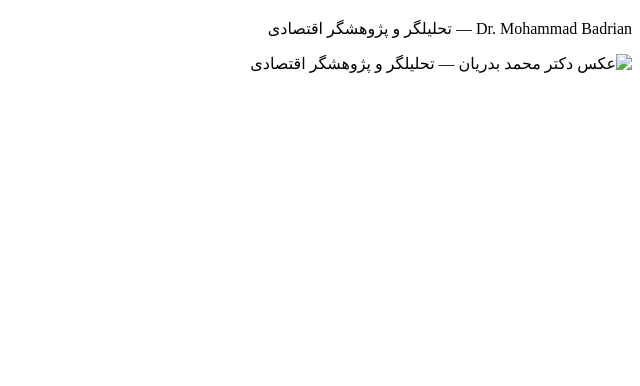
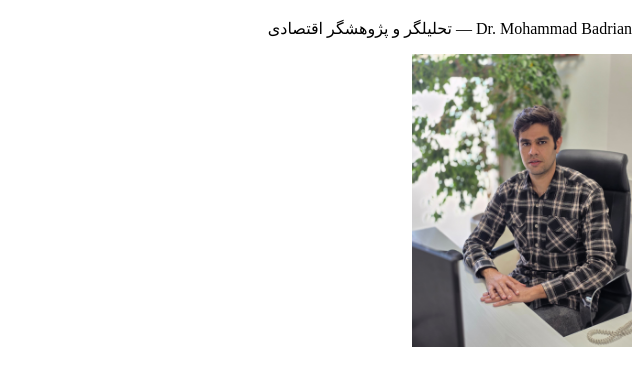
Before and after one commit to mohammadbadrian0-art/Mohammadbadrian.github.io, a plain HTML site: page index.html in a window 1280 px wide. Shown: the part 62-448 px from the top of the page, without its empty margins (640-1280 px from the left). Drawn offline with Linux system fonts and the light colour scheme.

Commit message:
Update index.html

```diff
--- a/index.html
+++ b/index.html
@@ -8,6 +8,6 @@
 <body>
   <h1>دکتر محمد بدریان</h1>
   <p>Dr. Mohammad Badrian — تحلیلگر و پژوهشگر اقتصادی</p>
-  <img src="images/mohammad-badrian-headshot.jpg" alt="عکس دکتر محمد بدریان — تحلیلگر و پژوهشگر اقتصادی" width="220" />
+  <img src="IMG-20251011-WA0021.jpg" alt="عکس دکتر محمد بدریان — تحلیلگر و پژوهشگر اقتصادی" width="220" />
 </body>
 </html>
```
